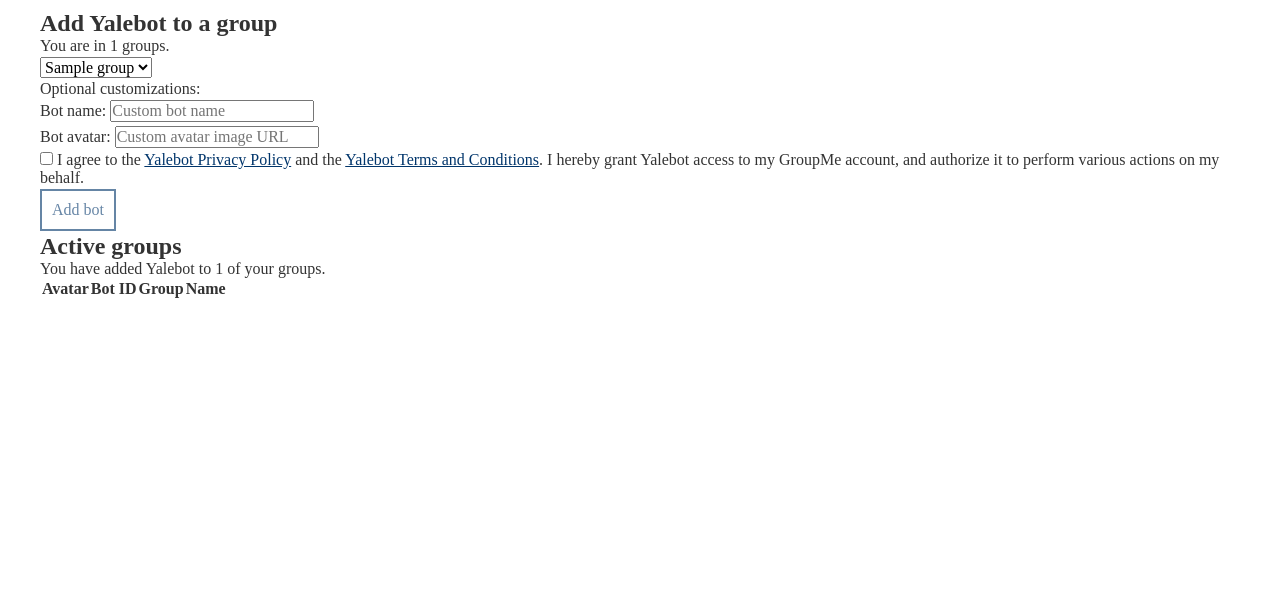
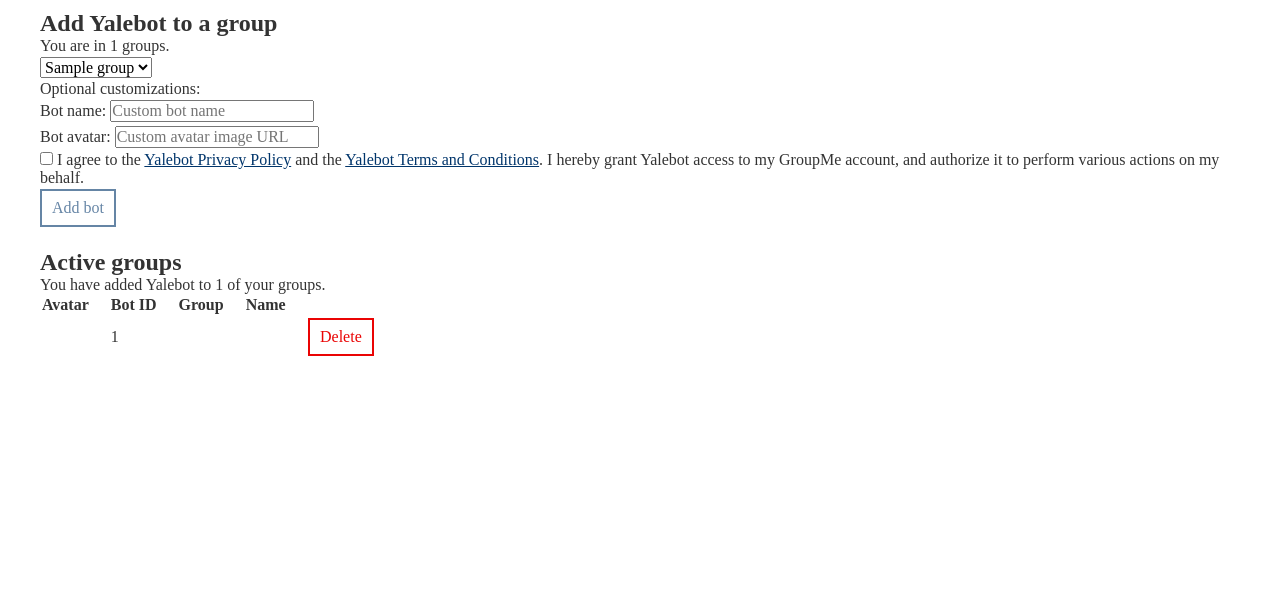
Before and after one commit to ErikBoesen/Yalebot, a Flask app: template templates/controlpanel.html in a window 1280 px wide. Shown: the part 129-729 px from the top of the page. Run offline with Flask 2, Linux system fonts and the light colour scheme; tables that the repository leaves empty hold one stand-in row (values such as "Sample post"); the template is opened without the code that fills it: values that come from a table or form of the project are taken from there, most other values are stand-ins (such as "Sample title", 1, 10 or a date in 2020); parts of the project's set-up code (start-up, migrations or seed data) failed here and were passed over; some web fonts are replaced.

Commit message:
Add graphical delete buttons

```diff
--- a/static/style.css
+++ b/static/style.css
@@ -29,13 +29,19 @@ header #logo {
     margin-top: 10px;
     margin-left: -18px;
 }
+section {
+    margin-bottom: 20px;
+}
+section:last-child {
+    margin-bottom: 0;
+}
 main {
     min-height: 81vh;
 }
 a {
     color: #00356b;
 }
-select, input {
+select, input, .button {
     font: inherit;
     margin: 2px 0;
     outline: none;
@@ -46,7 +52,7 @@ label {
 .button {
     color: #00356b;
     background: none;
-    padding: 10px;
+    padding: 8px 10px;
     border: solid 2px #00356b;
     text-decoration: none;
     vertical-align: middle;
@@ -54,14 +60,36 @@ label {
     box-shadow: 0 0 1px rgba(0, 0, 0, 0);
     position: relative;
     transition: 0.5s;
+    cursor: pointer;
 }
 .button[disabled] {
     opacity: 0.6;
+    cursor: default;
 }
 .button:hover, .button:focus, .button:active {
     color: white;
     background: #00356b;
     transition: 0.6s;
+}
+table {
+
+}
+th, td {
+    padding: 0 10px;
+}
+th:first-child, td:first-child {
+    padding-left: 0;
+}
+.button.delete {
+    border-color: #ea0404;
+    color: #ea0404
+}
+.button.delete:hover, .button.delete:focus, .button.delete:active {
+    color: white;
+    background-color: #ea0404;
+}
+table img {
+    width: 50px;
 }
 footer {
     color: #aaa;
--- a/templates/controlpanel.html
+++ b/templates/controlpanel.html
@@ -26,14 +26,16 @@
             <th>Bot ID</th>
             <th>Group</th>
             <th>Name</th>
+            <th></th>
         </thead>
         <tbody>
             {% for bot in bots %}
             <tr>
                 <td><img src="{{ bot.avatar_url }}"></td>
-                <td>{{ bot.id }}</td>
+                <td>{{ bot.bot_id }}</td>
                 <td>{{ bot.group_name }}</td>
                 <td>{{ bot.name }}</td>
+                <td><button class="button delete" bot_id="{{ bot.bot_id }}">Delete</button></td>
             </tr>
             {% endfor %}
         </tbody>
```
